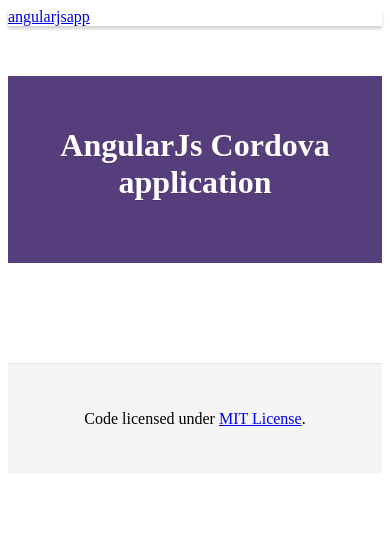
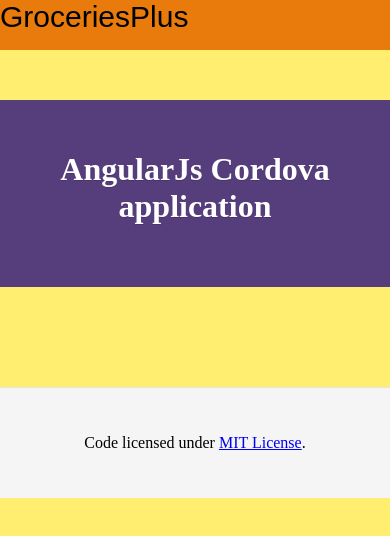
Before and after one commit to mattrayan/GroceriesPlus, a website: page app/index.html in a window 390 px wide. Drawn offline with Linux system fonts and the light colour scheme; some packages are replaced by stand-ins of ours.

Commit message:
Styling of main screen

```diff
--- a/app/css/global.css
+++ b/app/css/global.css
@@ -1,4 +1,14 @@
+/* Colour Scheme
+Light Yellow: #FFEE6F
+Orange: #E87B0C
+Red: #FF0000
+Purple: #900CE8
+Blue: #0D5EFF
+*/
+
 body {
+    background-color: #FFEE6F;
+    margin: 0px;
     opacity: 1;
     -webkit-transition: opacity 1s ease;
     -moz-transition: opacity 1s ease;
@@ -194,8 +204,10 @@ border-color: #fff;
 }
 
 .navbar-inner {
-    -webkit-box-shadow: 0 3px 3px rgba(0,0,0,0.175);
-    box-shadow: 0 3px 3px rgba(0,0,0,0.175);
+    /*-webkit-box-shadow: 0 3px 3px rgba(0,0,0,0.175);
+    box-shadow: 0 3px 3px rgba(0,0,0,0.175);*/
+    height: 50px;
+    background-color: #E87B0C;
 }
 
 /*
--- /dev/null
+++ b/app/css/header.css
@@ -0,0 +1,5 @@
+.navbar-header {
+	font-size: 30px;
+	font-family: Arial, Helvetica, Sans-serif;
+	font-weight: lighter;
+}
--- a/app/index.html
+++ b/app/index.html
@@ -7,8 +7,9 @@
     <meta name="viewport" content="width=device-width">
 
     <!-- Import stylesheets -->
-    <link rel="stylesheet" href="css/customcordova.css">
-    <link rel="stylesheet" href="css/global.css">
+    <link rel="stylesheet" href="css/customcordova.css" />
+    <link rel="stylesheet" href="css/global.css" />
+    <link rel="stylesheet" href="css/header.css" />
 
     <!-- Import Javascript libraries -->
     <script src="cordova.js"></script>
@@ -27,9 +28,7 @@
         <div class="navbar-inner">
             <div class="container">
                 <div class="navbar-header">
-                    <a class="navbar-brand visible-xs" href="#">
-                        angularjsapp
-                    </a>
+                    GroceriesPlus
                 </div>
             </div>
         </div>
```
